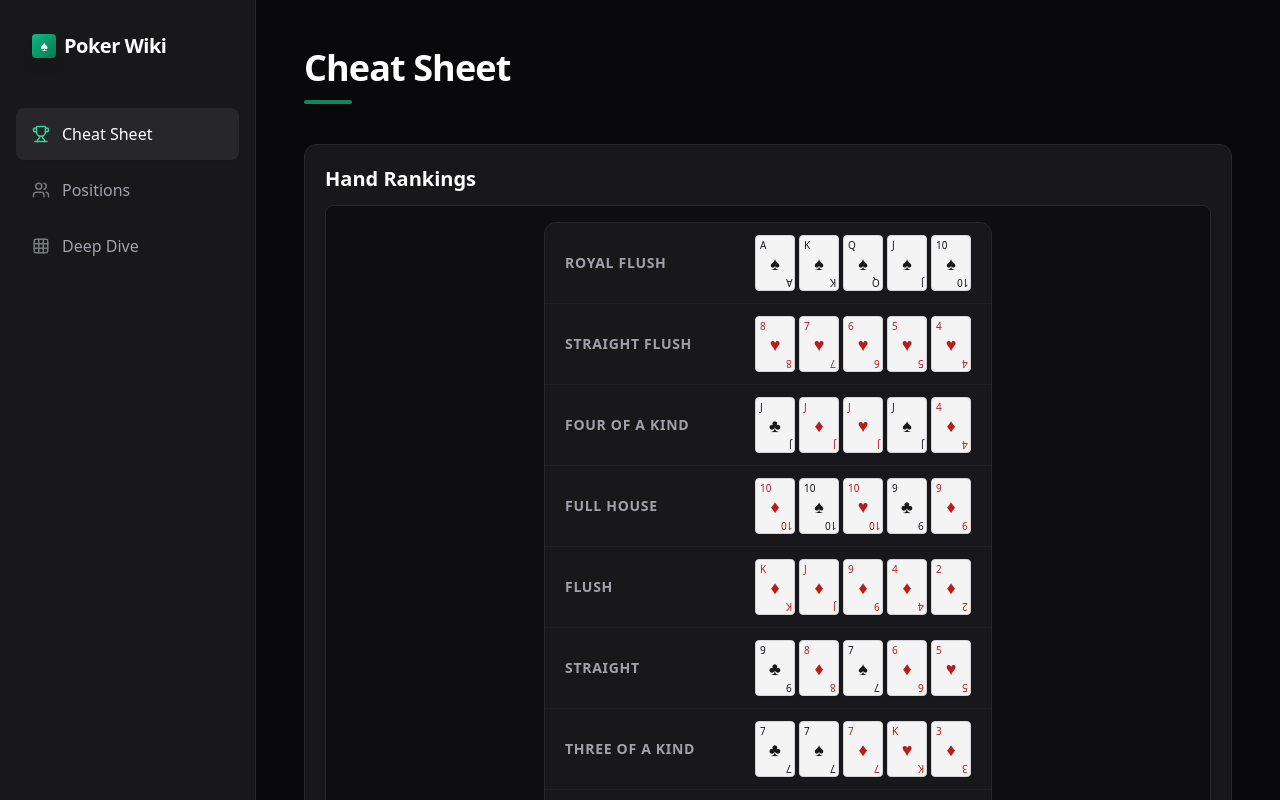
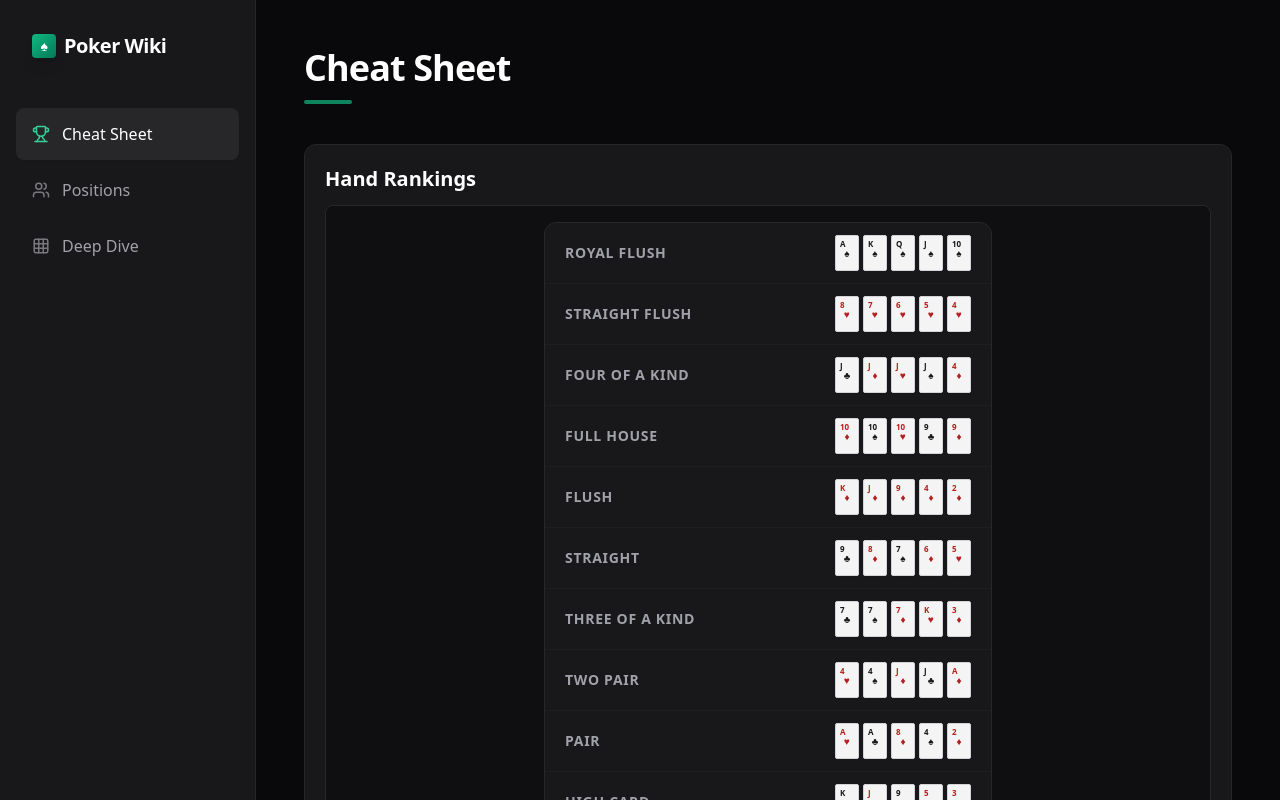
Before and after one commit to kaimrdth/pokerwiki, a React (Vite) app: page / in a window 1280 px wide. Built offline with nearby package versions, Linux system fonts and the light colour scheme.

Commit message:
update: 2025-11-26 18:40

```diff
--- a/src/App.jsx
+++ b/src/App.jsx
@@ -307,11 +307,11 @@ const HandRankings = () => {
         {hands.map((hand, idx) => (
           <div
             key={idx}
-            className="flex items-center justify-between px-5 py-3 border-b border-zinc-800/50 last:border-0 hover:bg-zinc-800/30 transition-colors"
+            className="flex flex-col sm:flex-row sm:items-center justify-between gap-2 px-5 py-3 border-b border-zinc-800/50 last:border-0 hover:bg-zinc-800/30 transition-colors"
           >
-            <span className="text-xs md:text-sm font-bold text-zinc-400 tracking-wider w-32 md:w-40 flex-shrink-0">{hand.title}</span>
-            <div className="flex gap-1">
-              {hand.cards.map((c, i) => <Card key={i} rank={c.r} suit={c.s} size="sm" />)}
+            <span className="text-xs md:text-sm font-bold text-zinc-400 tracking-wider sm:w-40 flex-shrink-0">{hand.title}</span>
+            <div className="flex gap-1 flex-wrap">
+              {hand.cards.map((c, i) => <Card key={i} rank={c.r} suit={c.s} size="xs" />)}
             </div>
           </div>
         ))}
```
